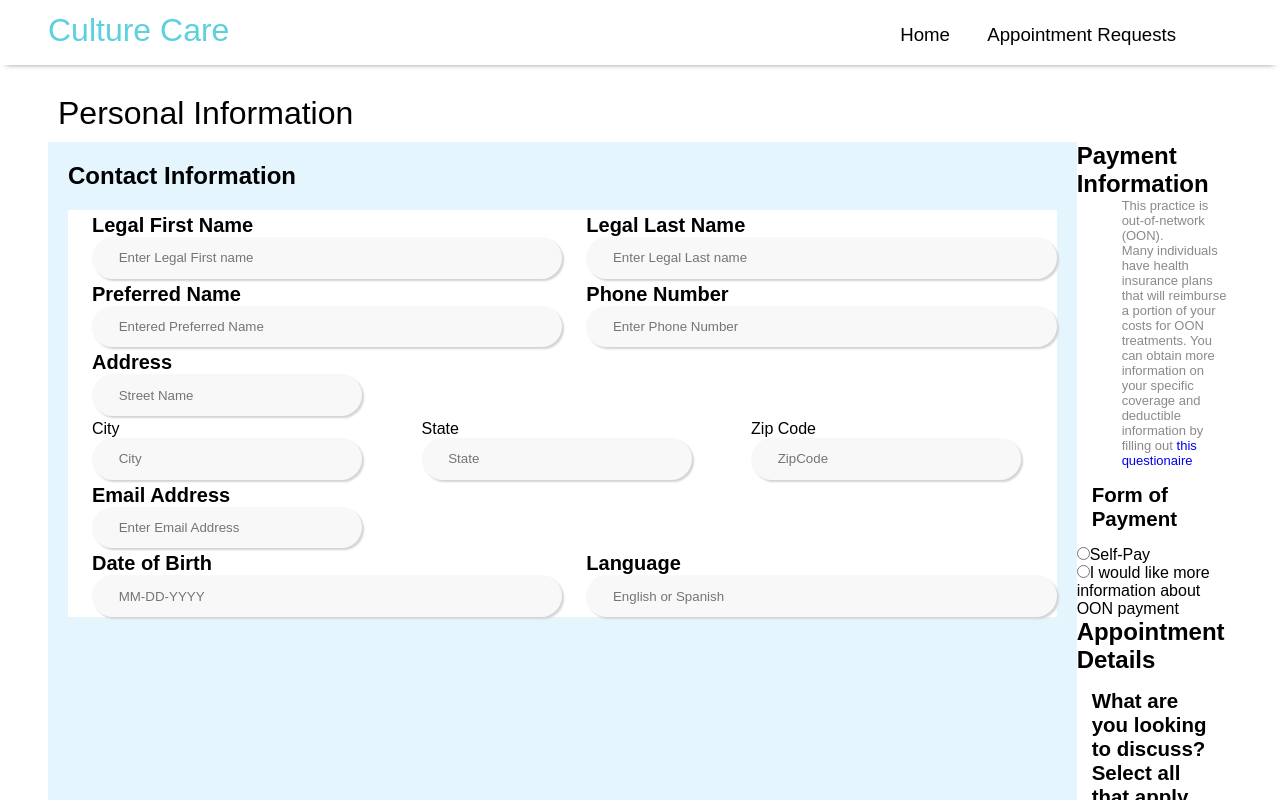
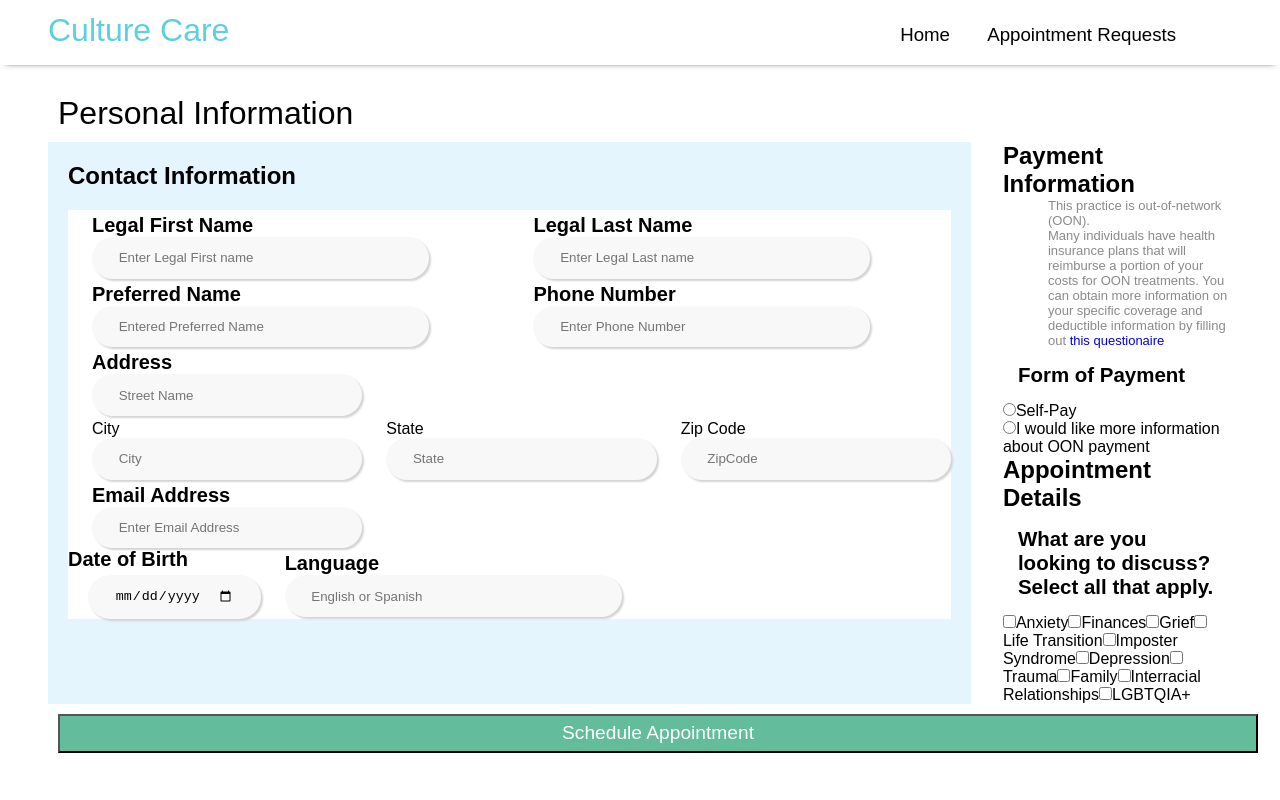
Before and after one commit to CultureCare22/Culture-Care, a React (Create React App) app: page /patient-info in a window 1280 px wide. Shown: the top 800 px of the page. Built offline with nearby package versions, Linux system fonts and the light colour scheme.

Commit message:
some css changes

```diff
--- a/src/pages/PatientInfoForm/PatientInfoForm.css
+++ b/src/pages/PatientInfoForm/PatientInfoForm.css
@@ -5,6 +5,7 @@
     margin-top: 1em;
 }
 .container-outer {
+    flex: 3;
     display: flex;
     flex-direction: column;
     padding: 20px;
@@ -34,7 +35,20 @@
     background-color: #f8f8f8;
     padding: 1em;
     padding-left: 2em;
-    padding-right: 20em;
+    padding-right: 10em;
+    border-radius: 25px;
+    box-shadow: 2px 2px 2px lightgrey;
+}
+
+.input-field-date input {
+    margin-right: auto;
+    margin-left: 1.5em;
+    margin-top: 0.25em;
+    border: none;
+    background-color: #f8f8f8;
+    padding: 1em;
+    padding-left: 2em;
+    padding-right: 2em;
     border-radius: 25px;
     box-shadow: 2px 2px 2px lightgrey;
 }
@@ -67,3 +81,8 @@
     display: flex;
     flex-direction: row;
 }
+
+.right-forms {
+    flex: 2;
+    margin-left: 2em;
+}
--- a/src/pages/PatientInfoForm/PatientInfoForm.js
+++ b/src/pages/PatientInfoForm/PatientInfoForm.js
@@ -65,9 +65,9 @@ function Form() {
                         </div>
                     </div>
                     <div className='flex-row'>
-                        <div className='input-field'>
+                        <div className='input-field-date'>
                             <div className='sub-heading'> Date of Birth </div>
-                            <input type="text" placeholder="MM-DD-YYYY" />
+                            <input type="date" placeholder="MM-DD-YYYY" />
                         </div>
 
                         <div className='input-field'>
```
